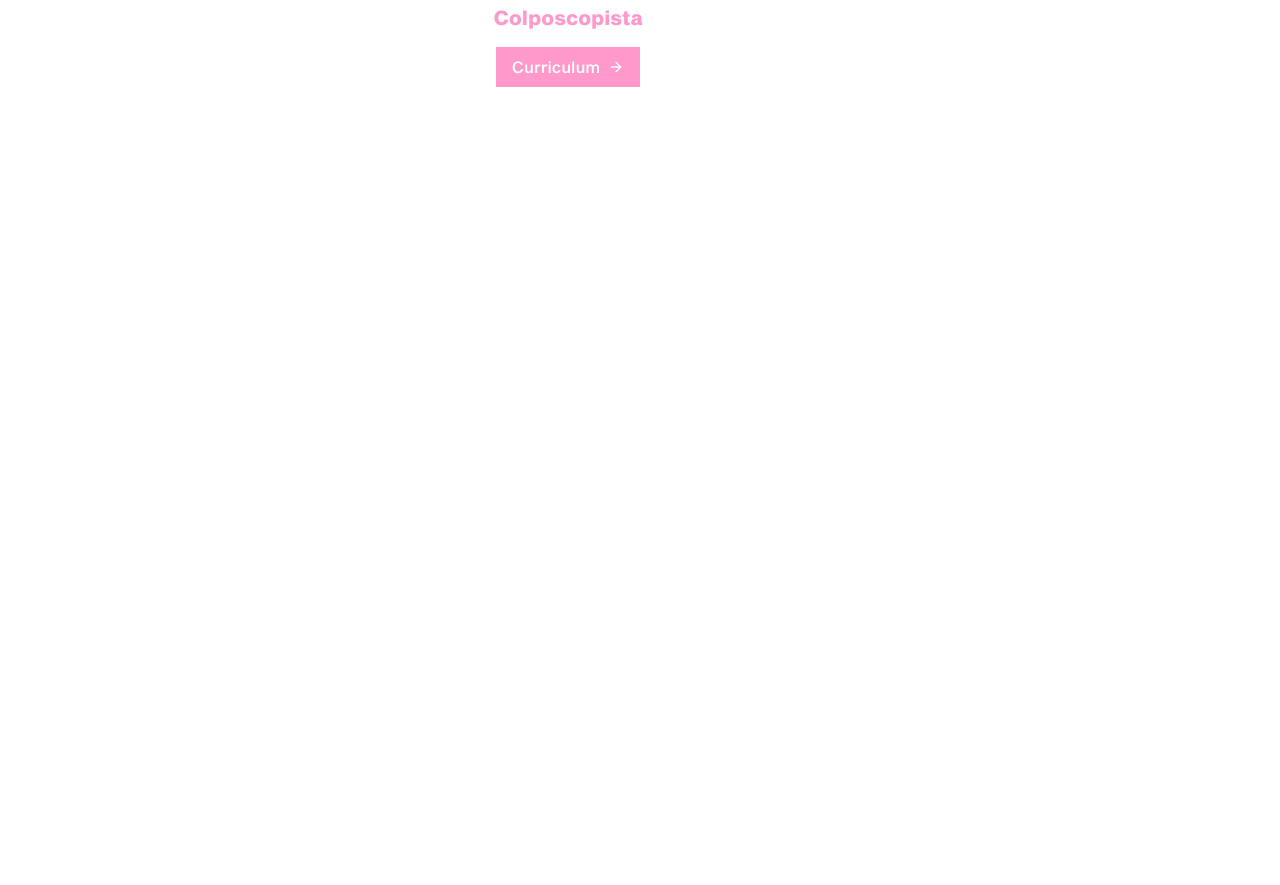
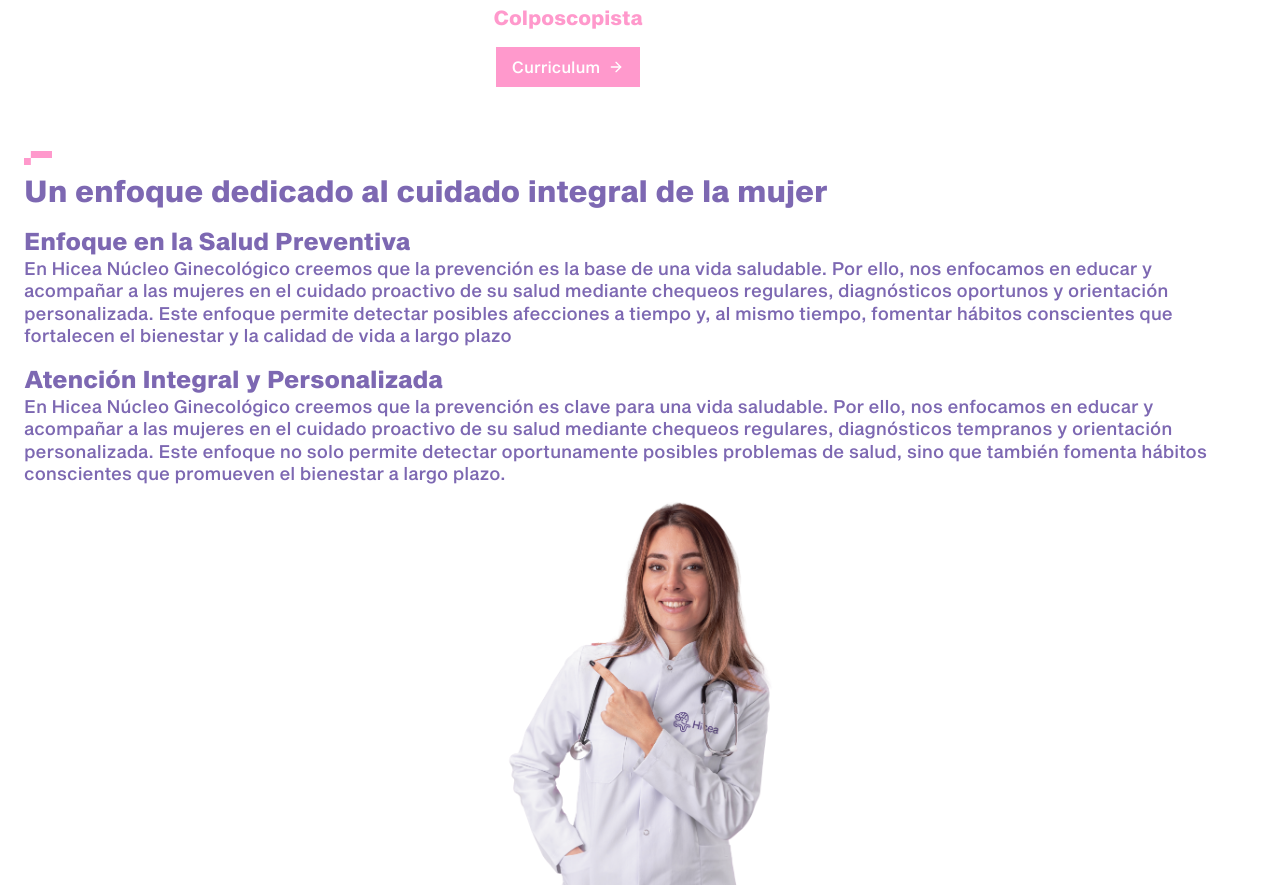
Before and after one commit to Hiddenberg/hicea-website, a Next.js app in the folder application/: page / in a window 1280 px wide. Shown: the part 1488-2373 px from the top of the page. Before the commit the page ends 1615 px from the top, so only its background shows below. Built offline with nearby package versions, Linux system fonts and the light colour scheme.

Commit message:
creating our focus section

```diff
--- /dev/null
+++ b/application/src/app/components/sections/OurFocusSection.tsx
@@ -0,0 +1,43 @@
+import TextLineIcon from "../TextLineIcon";
+
+interface FocusItemProps {
+   title: string;
+   description: string;
+}
+
+function FocusItem({ title, description }: FocusItemProps) {
+   return (
+      <div>
+         <h3 className="font-semibold text-hicea-purple text-2xl">{title}</h3>
+         <p className="text-hicea-purple text-lg leading-tight">{description}</p>
+      </div>
+   )
+}
+
+const focusItems: FocusItemProps[] = [
+   {
+      title: "Enfoque en la Salud Preventiva",
+      description: "En Hicea Núcleo Ginecológico creemos que la prevención es la base de una vida saludable. Por ello, nos enfocamos en educar y acompañar a las mujeres en el cuidado proactivo de su salud mediante chequeos regulares, diagnósticos oportunos y orientación personalizada. Este enfoque permite detectar posibles afecciones a tiempo y, al mismo tiempo, fomentar hábitos conscientes que fortalecen el bienestar y la calidad de vida a largo plazo"
+   },
+   {
+      title: "Atención Integral y Personalizada",
+      description: "En Hicea Núcleo Ginecológico creemos que la prevención es clave para una vida saludable. Por ello, nos enfocamos en educar y acompañar a las mujeres en el cuidado proactivo de su salud mediante chequeos regulares, diagnósticos tempranos y orientación personalizada. Este enfoque no solo permite detectar oportunamente posibles problemas de salud, sino que también fomenta hábitos conscientes que promueven el bienestar a largo plazo."
+   }
+]
+
+export default function OurFocusSection() {
+   return (
+      <div className="p-6 pb-0 w-full">
+         <TextLineIcon />
+         <h2 className="mb-4 font-semibold text-hicea-purple text-3xl">Un enfoque dedicado al cuidado integral de la mujer</h2>
+
+         <div className="space-y-4 mb-4">
+            {focusItems.map((item) => (
+               <FocusItem key={item.title} {...item} />
+            ))}
+         </div>
+
+         <img src="/assets/DOCTORA.png" alt="Doctora" className="mx-auto w-auto h-96 object-contain" />
+      </div>
+   )
+}
--- a/application/src/app/page.tsx
+++ b/application/src/app/page.tsx
@@ -1,6 +1,7 @@
 import MobileHeader from "./components/MobileHeader";
 import AboutUsSection from "./components/sections/AboutUsSection";
 import HeroSection from "./components/sections/HeroSection";
+import OurFocusSection from "./components/sections/OurFocusSection";
 import OurTeamSection from "./components/sections/OurTeamSection";
 
 export default function Home() {
@@ -10,6 +11,7 @@
          <HeroSection />
          <AboutUsSection />
          <OurTeamSection />
+         <OurFocusSection />
       </main>
    );
 }
```
